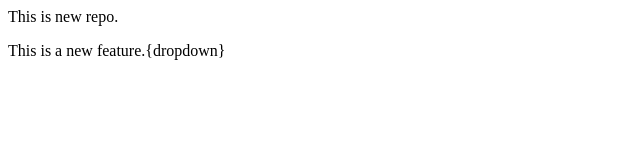
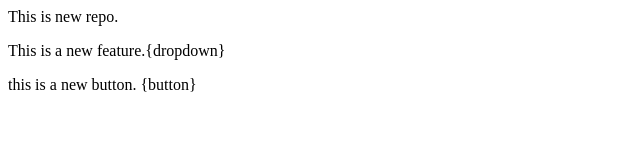
Before and after one commit to br78/localrepo, a plain HTML site: page index.html in a window 1280 px wide. Shown: the whole page, without its empty margins (0-640 px from the left). Drawn offline with Linux system fonts and the light colour scheme.

Commit message:
add new button

```diff
--- a/index.html
+++ b/index.html
@@ -4,3 +4,6 @@
 <p>
     This is a new feature.{dropdown}
 </p>
+<p>
+    this is a new button. {button}
+</p>
```
